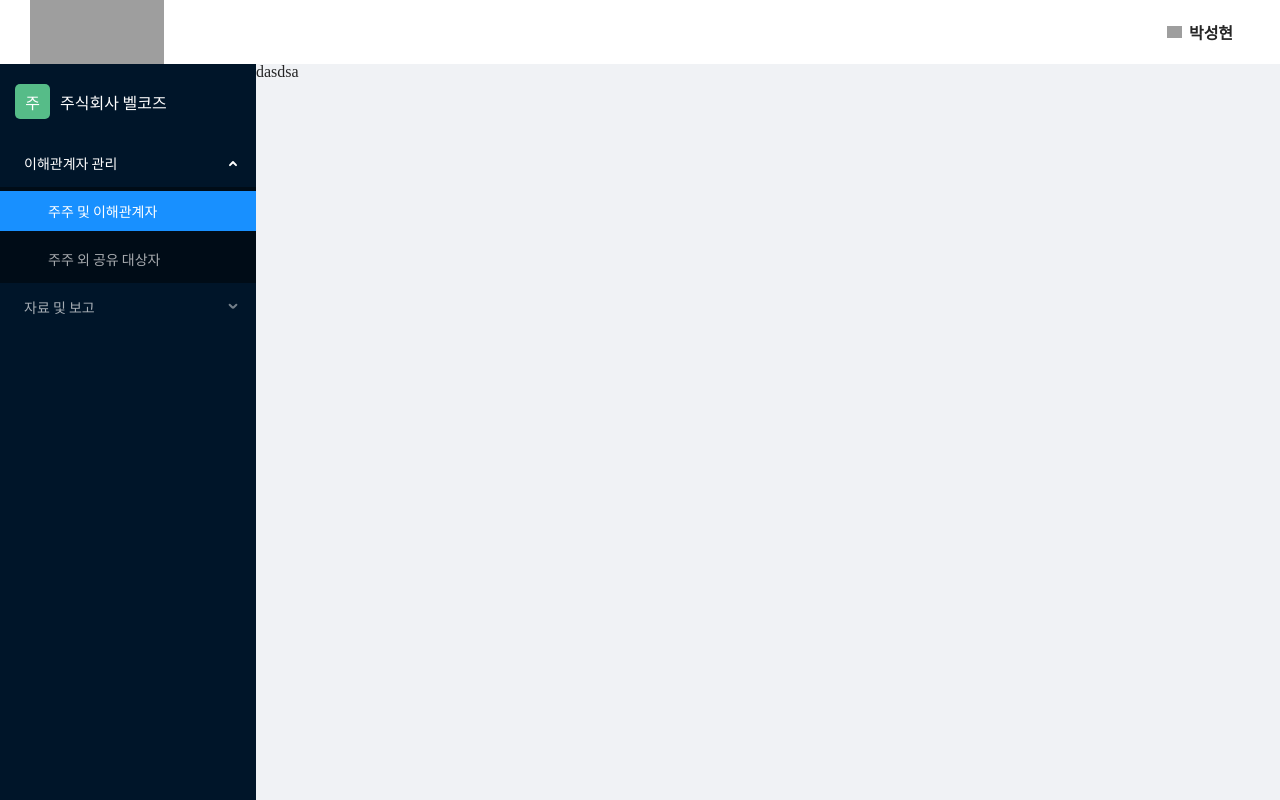
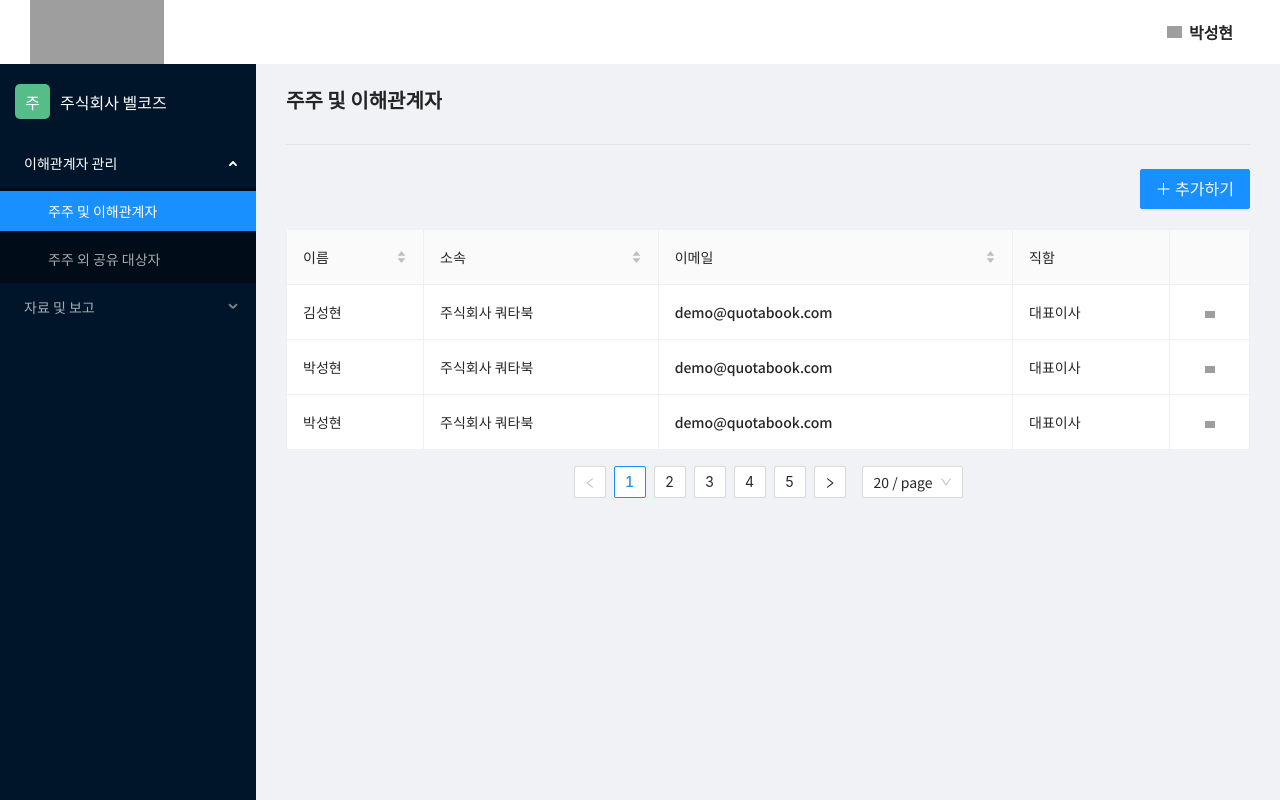
Before and after one commit to shp35079/react-antd-base, a React (Create React App) app: page / in a window 1280 px wide. Built offline with nearby package versions, Linux system fonts and the light colour scheme; grey boxes are pictures that could not be loaded.

Commit message:
[DESIGN] MainContent 컴포넌트 퍼블리싱

```diff
--- a/src/components/MainContent.tsx
+++ b/src/components/MainContent.tsx
@@ -1,12 +1,145 @@
-import { Layout } from "antd";
+import { Divider, Layout, PageHeader, Button, Table, Popover } from "antd";
 import React from "react";
+import styled from "styled-components";
 
 const MainContent = () => {
+  const content = (
+    <MenuBox>
+      <p>보기</p>
+      <p>수정</p>
+      <p>삭제</p>
+    </MenuBox>
+  );
+
+  const columns = [
+    {
+      title: "이름",
+      dataIndex: "name",
+      key: "name",
+      sorter: true,
+    },
+    {
+      title: "소속",
+      dataIndex: "affiliation",
+      key: "affiliation",
+      sorter: true,
+    },
+    {
+      title: "이메일",
+      dataIndex: "email",
+      key: "email",
+      sorter: true,
+    },
+    {
+      title: "직함",
+      dataIndex: "position",
+      key: "position",
+    },
+    {
+      title: "",
+      dataIndex: "menu",
+      key: "menu",
+      render: () => (
+        <ImageBox>
+          <Popover placement="bottomRight" content={content} trigger="click">
+            <img
+              src="https://ivandjorgon.github.io/youtube-replica/assets/images/dots.png"
+              alt=""
+            />
+          </Popover>
+        </ImageBox>
+      ),
+    },
+  ];
+
+  const data = [
+    {
+      key: 1,
+      name: "김성현",
+      affiliation: "주식회사 쿼타북",
+      email: "demo@quotabook.com",
+      position: "대표이사",
+    },
+    {
+      key: 2,
+      name: "박성현",
+      affiliation: "주식회사 쿼타북",
+      email: "demo@quotabook.com",
+      position: "대표이사",
+    },
+    {
+      key: 3,
+      name: "박성현",
+      affiliation: "주식회사 쿼타북",
+      email: "demo@quotabook.com",
+      position: "대표이사",
+    },
+  ];
+
   return (
-    <Layout.Content>
-      <div>dasdsa</div>
-    </Layout.Content>
+    <Wrapper>
+      <PageHeader title="주주 및 이해관계자" />
+      <Divider />
+      <ButtonWrapper>
+        <Button type="primary" size="large">
+          ＋ 추가하기
+        </Button>
+      </ButtonWrapper>
+      <Table
+        columns={columns}
+        dataSource={data}
+        bordered
+        pagination={{
+          position: ["bottomCenter"],
+          total: 100,
+          defaultPageSize: 20,
+          defaultCurrent: 1,
+        }}
+      />
+    </Wrapper>
   );
 };
 
+const Wrapper = styled(Layout.Content)`
+  padding: 0px 30px;
+
+  .ant-page-header {
+    padding: 16px 0 0 0;
+  }
+
+  & table {
+    font-family: "Noto Sans KR", sans-serif;
+    font-weight: 500;
+  }
+
+  & img {
+    width: 10px;
+  }
+`;
+
+const ButtonWrapper = styled.div`
+  display: flex;
+  justify-content: flex-end;
+  margin-bottom: 20px;
+`;
+
+const ImageBox = styled.div`
+  display: flex;
+  justify-content: center;
+  align-items: center;
+  cursor: pointer;
+`;
+
+const MenuBox = styled.div`
+  width: 50px;
+  display: flex;
+  flex-direction: column;
+  gap: 10px;
+
+  & > p {
+    font-family: "Noto Sans KR";
+    cursor: pointer;
+  }
+`;
+
 export default MainContent;
```
